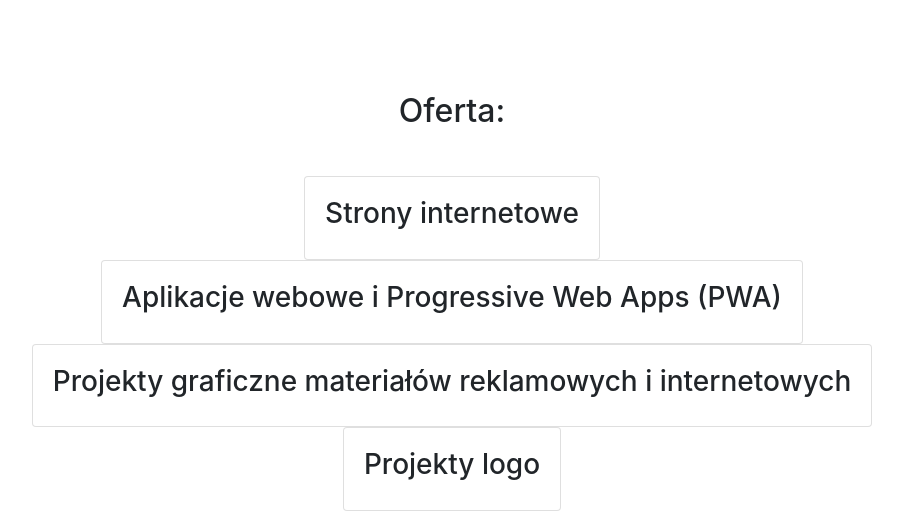
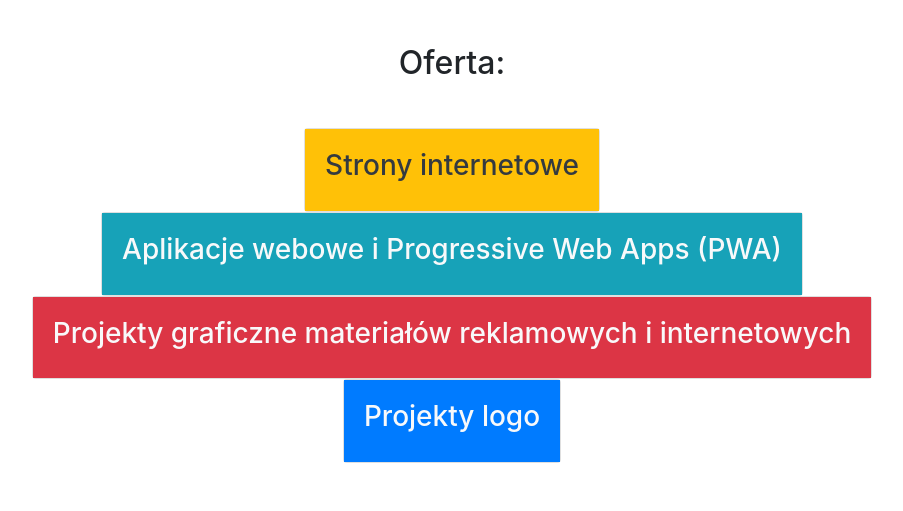
Before and after one commit to arturrymsza/wytvornia_temporary, a website: page index.html in a window 1280 px wide. Shown: the part 725-1236 px from the top of the page, without its empty margins (188-1091 px from the left). After the commit the page ends 1188 px from the top, so only its background shows below. Drawn offline with nearby package versions, Linux system fonts and the light colour scheme.

Commit message:
Update index.html

```diff
--- a/index.html
+++ b/index.html
@@ -14,26 +14,24 @@
 		<img src="wytwórnia_logo.png" alt="logo Wytvórnia kreatywna">
 		<h2>tel. 692-967-006</h2>
 		<h2>email: wytvornia@gmail.com</h2>
-		<br>
-		<br>
 		<h2>Oferta:</h2>
-		<div class="card">
-  			<div class="card-body">
+		<div class="card karta">
+  			<div class="card-body bg-warning text-dark">
 				<h3>Strony internetowe</h3>
  			</div>
 		</div>
-		<div class="card">
-  			<div class="card-body">
+		<div class="card karta">
+  			<div class="card-body bg-info text-light">
 				<h3>Aplikacje webowe i Progressive Web Apps (PWA)</h3>
  			</div>
 		</div>
-		<div class="card">
-  			<div class="card-body">
+		<div class="card karta">
+  			<div class="card-body bg-danger text-light">
 				<h3>Projekty graficzne materiałów reklamowych i internetowych</h3>
  			</div>
 		</div>
-		<div class="card">
-  			<div class="card-body">
+		<div class="card karta">
+  			<div class="card-body bg-primary text-light">
 				<h3>Projekty logo</h3>
  			</div>
 		</div>
```
